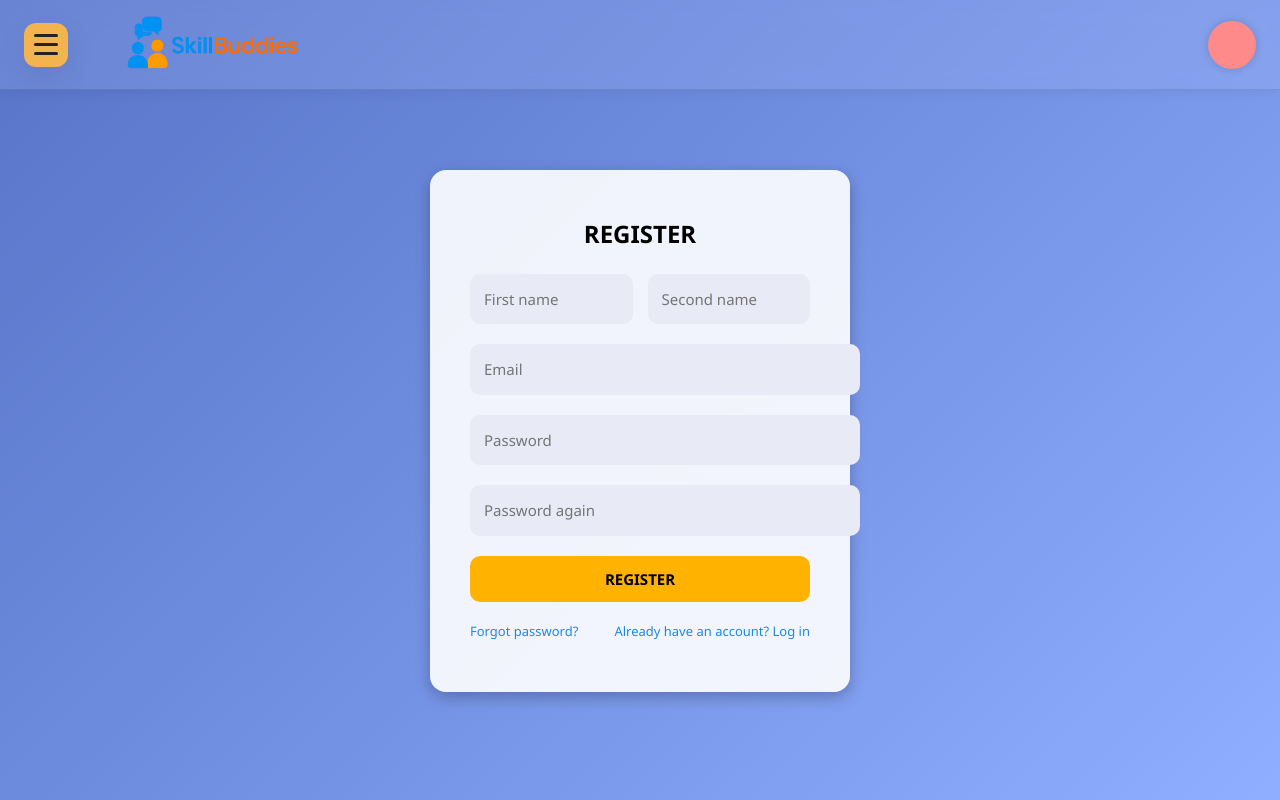
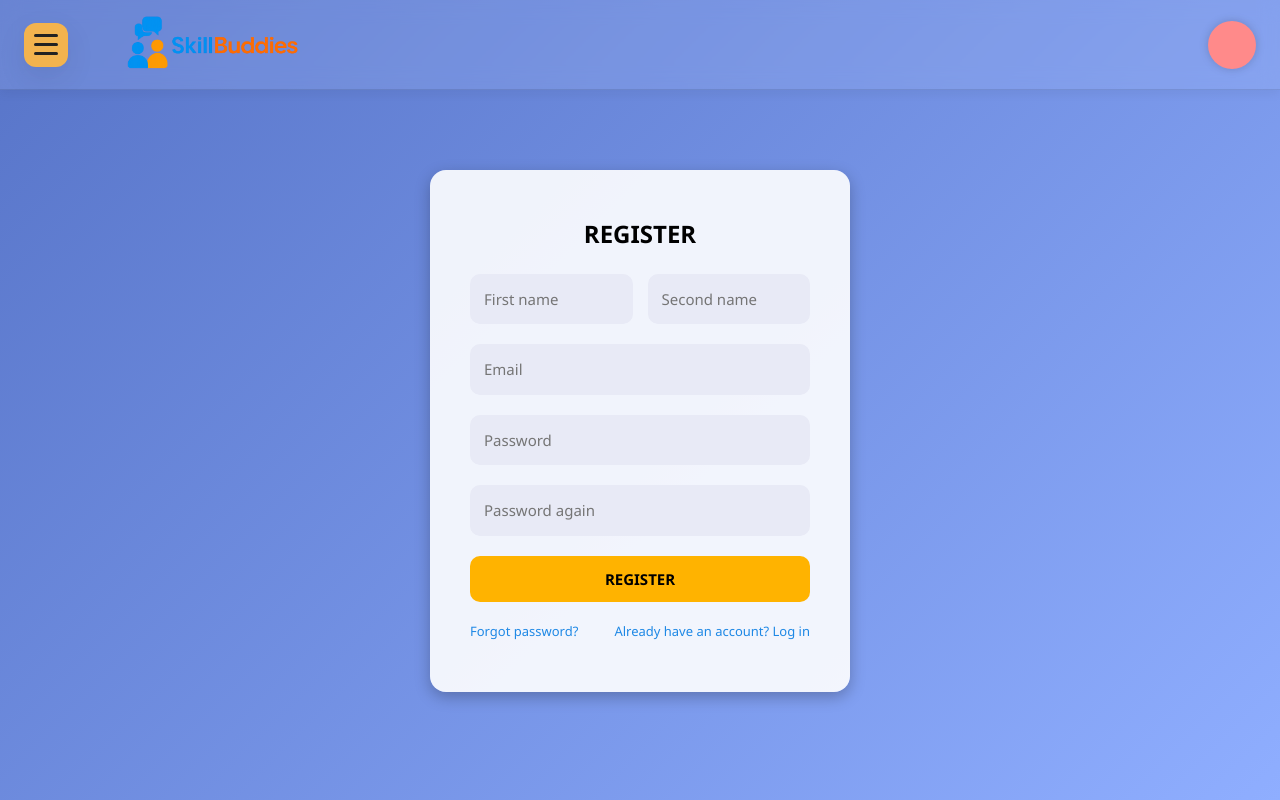
Before and after one commit to novesz/SkillBuddies, a React (Vite) app in the folder frontend/: page /register in a window 1280 px wide. Built offline with nearby package versions, Linux system fonts and the light colour scheme.

Commit message:
Update LoginPage.css

```diff
--- a/frontend/src/styles/LoginPage.css
+++ b/frontend/src/styles/LoginPage.css
@@ -30,7 +30,7 @@
 
 /* Input mezők */
 .login-form input {
-  width: 390px;
+  width: 100%;
   padding: 14px;
   margin-bottom: 20px;
   border: none;
```
